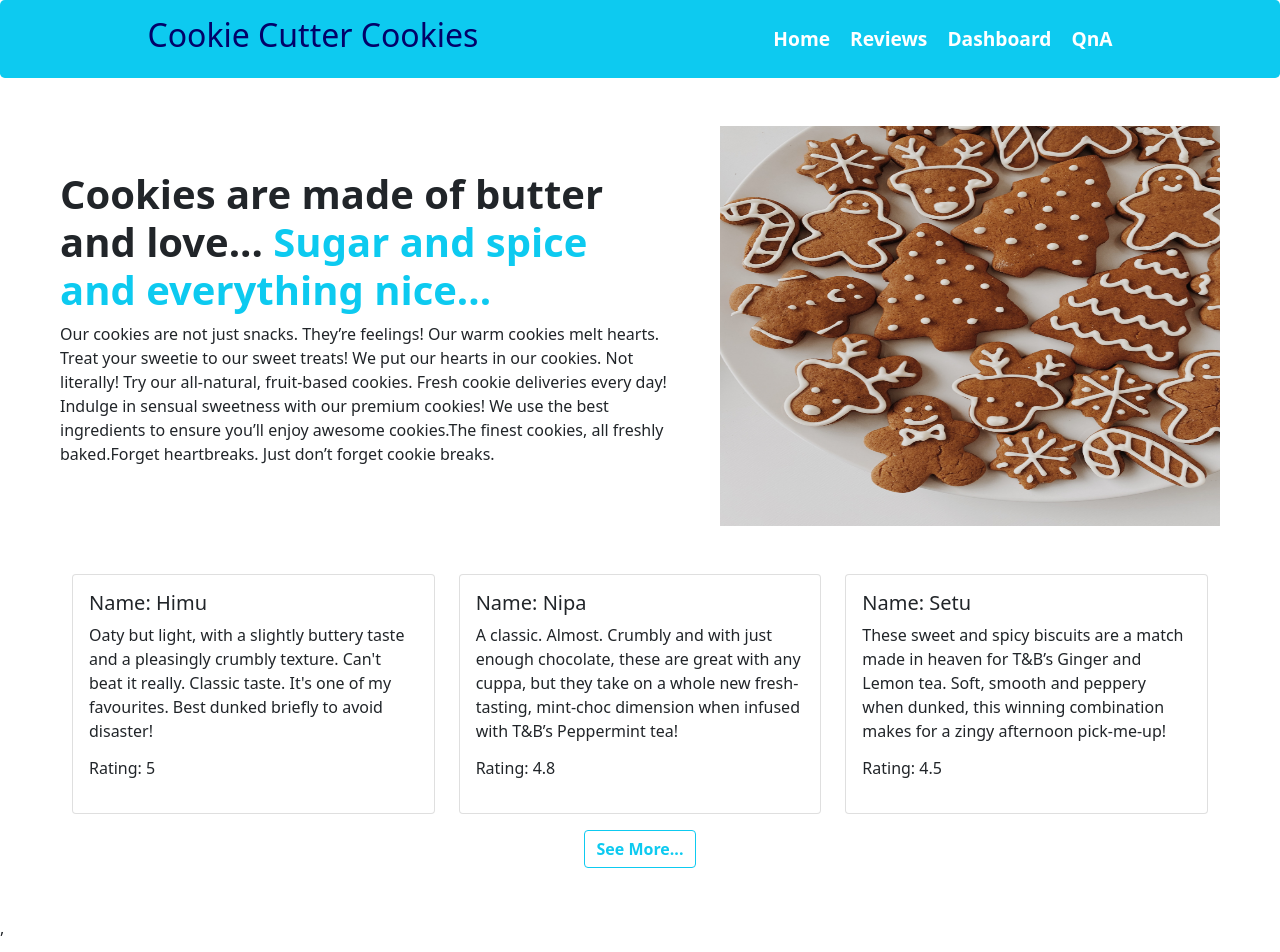
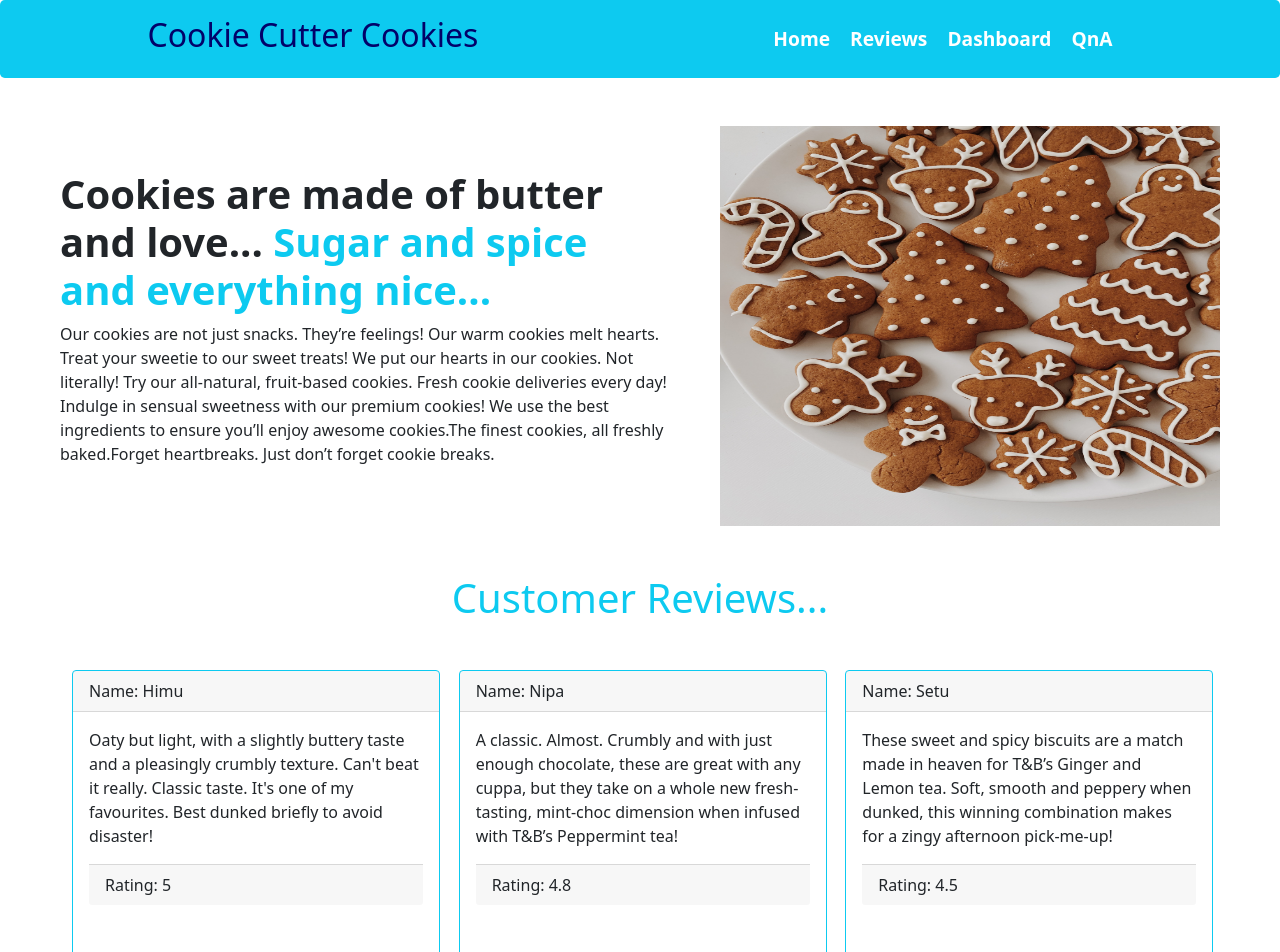
Before and after one commit to nipaaa/product-analysis, a React (Create React App) app: page / in a window 1280 px wide. Shown: the top 952 px of the page. Built offline with nearby package versions, Linux system fonts and the light colour scheme.

Commit message:
correction

```diff
--- a/src/components/Home/Home.js
+++ b/src/components/Home/Home.js
@@ -23,7 +23,9 @@ const Home = () => {
       </div>
 
            <div>
+           <h1 className='my-5 text-center text-info'>Customer Reviews...</h1>
             <div className='row row-cols-1 row-cols-md-3 g-4 mx-5'>
+
             {
                 sliceReviews.map(review => <Review
                 key={review.id}
--- a/src/components/QnA/QnA.js
+++ b/src/components/QnA/QnA.js
@@ -3,7 +3,7 @@ import { Card } from 'react-bootstrap';
 
 const QnA = () => {
     return (
-        <div className='container-fluid'>
+        <div className='mx-5'>
 
             <h2 className='text-center text-info my-5 fw-bolder'>Queries...</h2>
                 <Card>
--- a/src/components/Review/Review.css
+++ b/src/components/Review/Review.css
@@ -1,3 +1,3 @@
 .review{
-    height: 240px;
+    height: 320px;
 }
--- a/src/components/Review/Review.js
+++ b/src/components/Review/Review.js
@@ -1,19 +1,20 @@
 import React from 'react';
+import { Card } from 'react-bootstrap';
 import './Review.css'
 
 const Review = (props) => {
     const {name, rating, review} = props.review;
     return (
         <div>
-            <div className="col ">
-                <div className="card review">
-                    <div className="card-body">
-                        <h5 className="card-title">Name: {name}</h5>
-                        <p className="card-text">{review}</p>
-                        <h6>Rating: {rating}</h6>
-                    </div>
-                </div>
-            </div>
+            <Card border="info" style={{ width: '23rem' }} className="review">
+                <Card.Header>Name: {name}</Card.Header>
+                <Card.Body>
+                    <Card.Text>
+                        {review}
+                    </Card.Text>
+                    <Card.Footer>Rating: {rating}</Card.Footer>
+                </Card.Body>
+            </Card>
         </div>
     );
 };
--- a/src/components/Reviews/Reviews.js
+++ b/src/components/Reviews/Reviews.js
@@ -6,7 +6,7 @@ const Reviews = () => {
     const [reviews, setReviews] = useReviews();
     return (
         <div>
-                  <h1 className='my-3 text-center text-info'>Customer Reviews...</h1>
+                  <h1 className='my-5 text-center text-info'>Customer Reviews...</h1>
 
                   <div className='row row-cols-1 row-cols-md-3 g-4 mx-5'>
 
```
